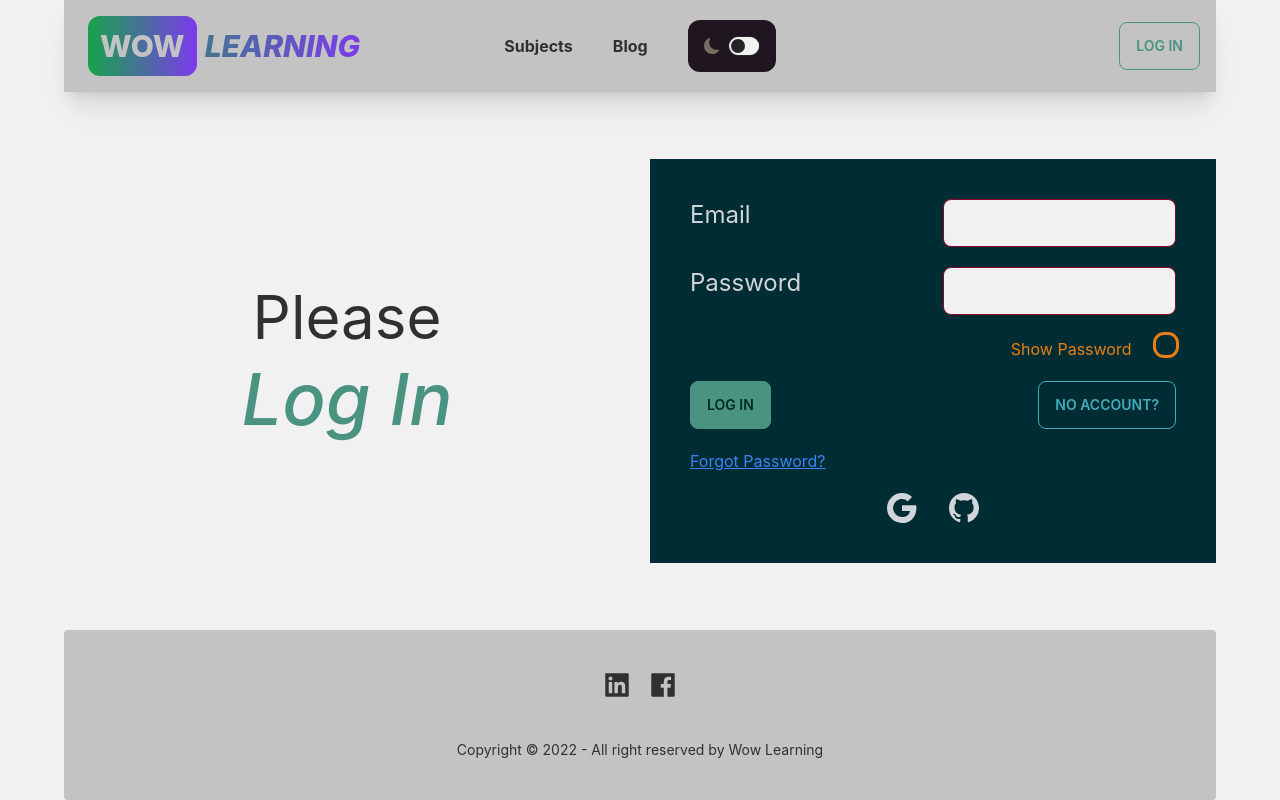
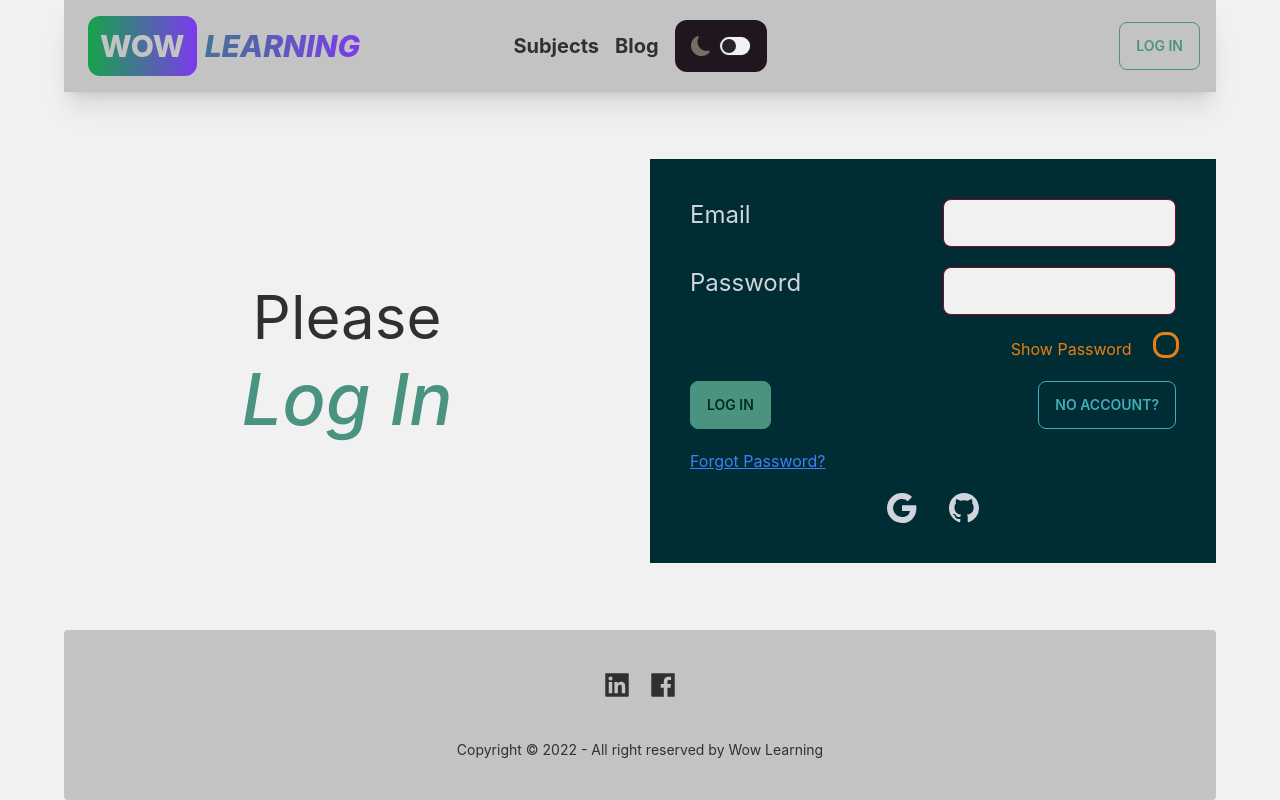
Before and after one commit to SaiemAziz/wow-learning-client, a React (Create React App) app: page /login in a window 1280 px wide. Built offline with nearby package versions, Linux system fonts and the light colour scheme; no server answers.

Commit message:
navbar updated

```diff
--- a/src/components/Header.js
+++ b/src/components/Header.js
@@ -40,12 +40,12 @@ const Header = () => {
       <div className="navbar-center hidden md:flex">
         <ul className="menu menu-horizontal p-0">
           <NavLink className={({ isActive }) =>
-              isActive ? 'my-auto mx-5 text-success' : 'my-auto mx-5'
+              isActive ? 'my-auto mx-2 text-xl text-success' : 'my-auto mx-2 text-xl'
             } to="/courses">
             Subjects
           </NavLink>
           <NavLink className={({ isActive }) =>
-              isActive ? 'my-auto mx-5 text-success' : 'my-auto mx-5'
+              isActive ? 'my-auto mx-2 text-xl text-success' : 'my-auto mx-2 text-xl'
             } to="/blog">
             Blog
           </NavLink>
@@ -53,7 +53,7 @@ const Header = () => {
           <button
 
             data-theme={!thm ? "coffee" : "autumn"}
-            className="rounded-xl mx-5 p-4"
+            className="rounded-xl mx-2 text-xl p-4"
           >
             {thm ? (
               <div className="flex items-center">
```
Also changed, not shown: 1 other file (tests, documents, lock files or other folders).
